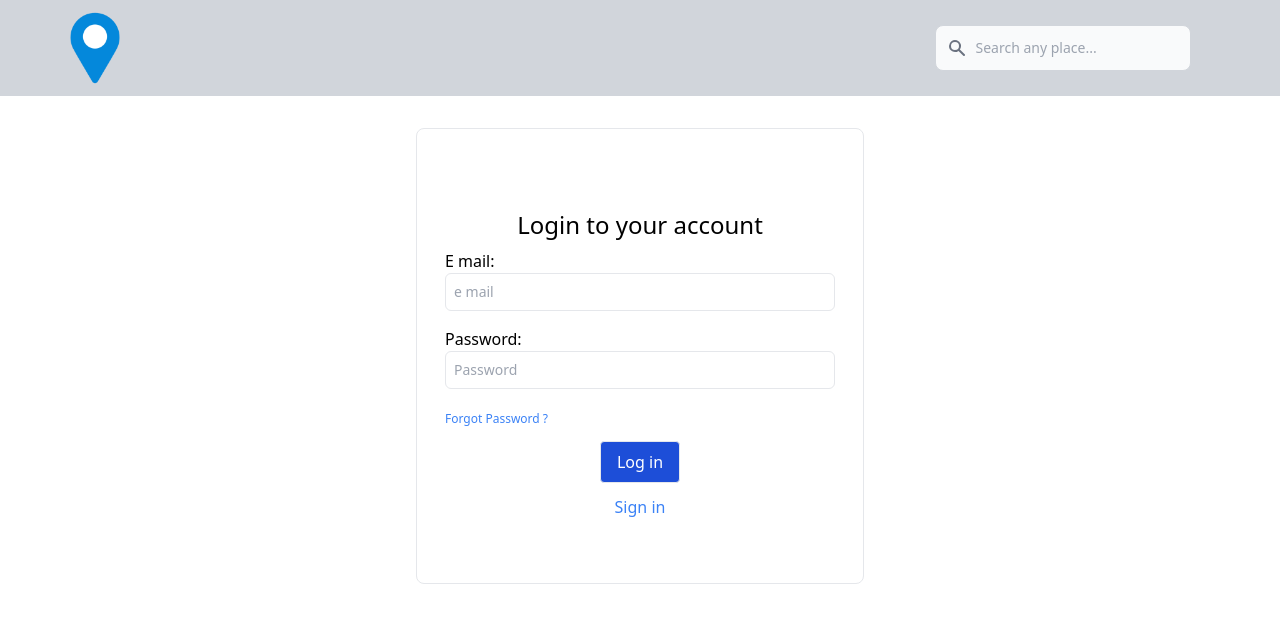
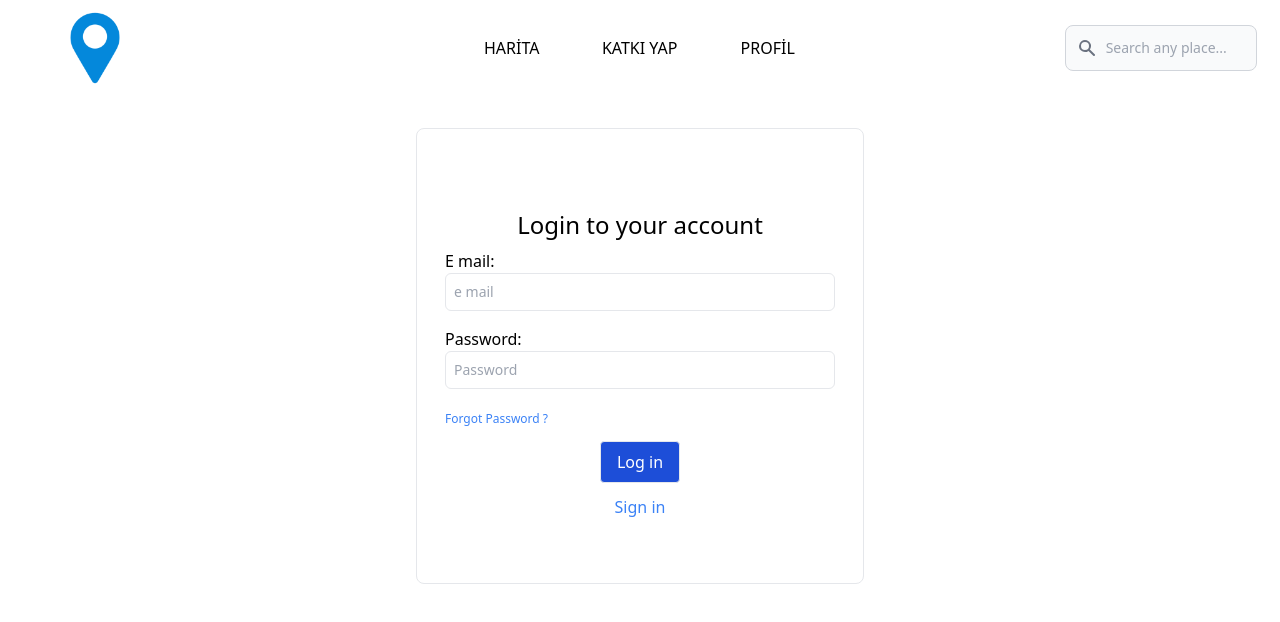
Before and after one commit to GeziRehberi/Web-front-end, a React (Create React App) app: page / in a window 1280 px wide. Shown: the top 622 px of the page. Built offline with nearby package versions, Linux system fonts and the light colour scheme.

Commit message:
Navbar center added closes #23

```diff
--- a/src/components/Navbar/Navbar.js
+++ b/src/components/Navbar/Navbar.js
@@ -1,16 +1,61 @@
 import React from "react";
 import location from "../../images/location.png";
-import profileUser from "../../images/ProfileUser.png";
-import search from "../../images/Search.png";
 
 export default function Navbar() {
   return (
-    <div className="bg-gray-300 h-24 flex  justify-center fixed left-0 right-0 top-0 z-10">
-      <div className="w-fw mx-auto justify-between items-center bg-gray-300 grid grid-cols-2 gap-2">
+    <div className="bg-white h-24 flex justify-center fixed left-0 right-0 top-0 z-10">
+      <div className="w-fw mx-auto justify-between items-center bg-white grid grid-cols-3 gap-2">
         <div className="w-48">
           <a href="/">
             <img className="w-20 h-20" src={location} />
           </a>
+        </div>
+        <div id="center" className="flex">
+          <div className="h-24 w-32 flex items-center">
+            <a
+              href="/Maps"
+              className="
+          h-full w-full
+          hover:bg-[#262a32]
+          hover:text-white
+          font-medium  rounded-none
+          text-center
+          inline-flex items-center
+          justify-center"
+            >
+              <p>HARİTA</p>
+            </a>
+          </div>
+          <div className="h-24 w-32 flex items-center">
+            <a
+              href="/Contribution"
+              className="
+          h-full w-full
+          hover:bg-[#262a32]
+          hover:text-white
+          font-medium  rounded-none
+          text-center
+          inline-flex items-center
+          justify-center"
+            >
+              <p>KATKI YAP</p>
+            </a>
+          </div>
+          <div className="h-24 w-32 flex items-center">
+            <a
+              href="/Profile"
+              className="
+          h-full w-full
+          hover:bg-[#262a32]
+          hover:text-white
+          font-medium  rounded-none
+          text-center
+          inline-flex items-center
+          justify-center"
+            >
+              <p>PROFİL</p>
+            </a>
+          </div>
         </div>
         <div class="flex justify-center ml-64">
           <div class="flex md:order-2">
@@ -32,7 +77,7 @@ export default function Navbar() {
               <input
                 type="text"
                 id="search-icon"
-                class="block p-3 pl-10 w-full text-gray-900 bg-gray-50 rounded-lg border border-gray-300 sm:text-sm focus:ring-blue-500 focus:border-blue-500 dark:bg-gray-700 dark:border-gray-600 dark:placeholder-gray-400 dark:text-white dark:focus:ring-blue-500 dark:focus:border-blue-500"
+                class="block p-3 pl-10 w-48 text-gray-900 bg-gray-50 rounded-lg border border-gray-300 sm:text-sm focus:ring-blue-500 focus:border-blue-500 dark:bg-gray-700 dark:border-gray-600 dark:placeholder-gray-400 dark:text-white dark:focus:ring-blue-500 dark:focus:border-blue-500"
                 placeholder="Search any place..."
               ></input>
             </div>
```
